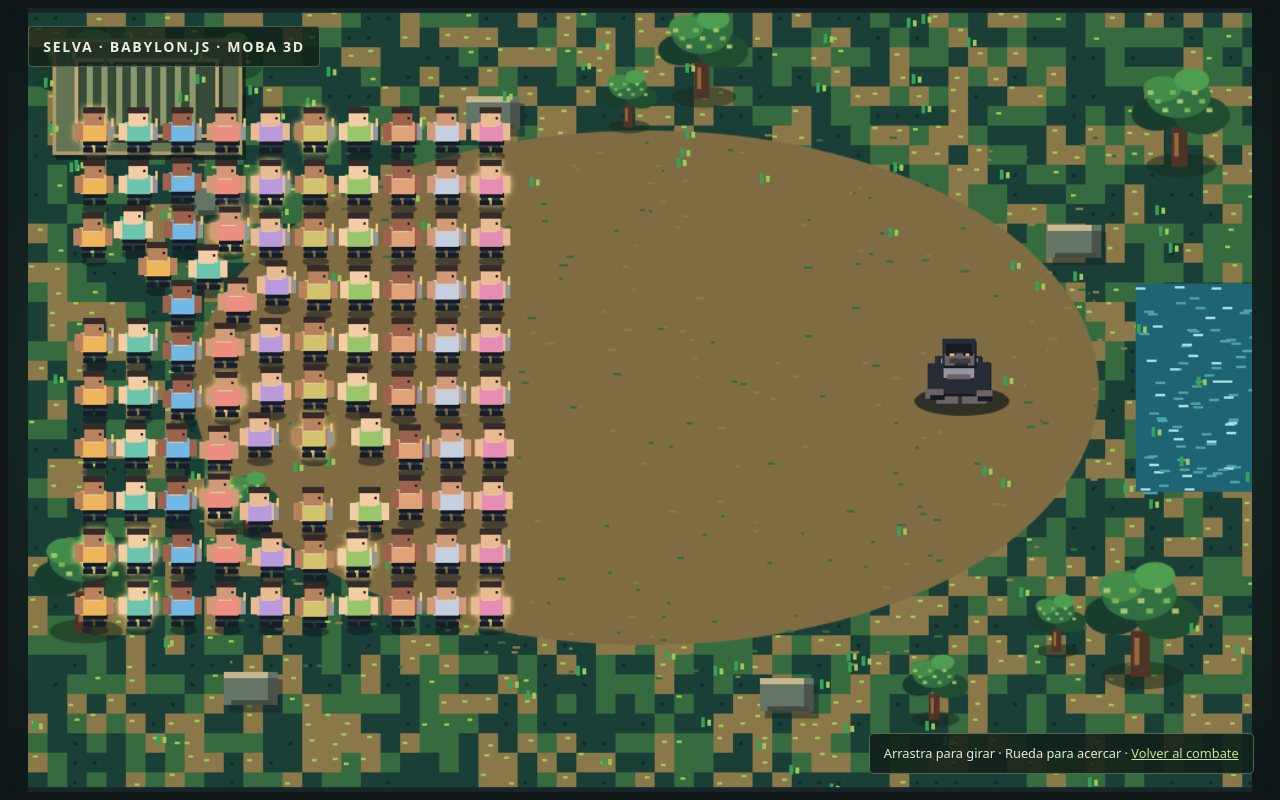
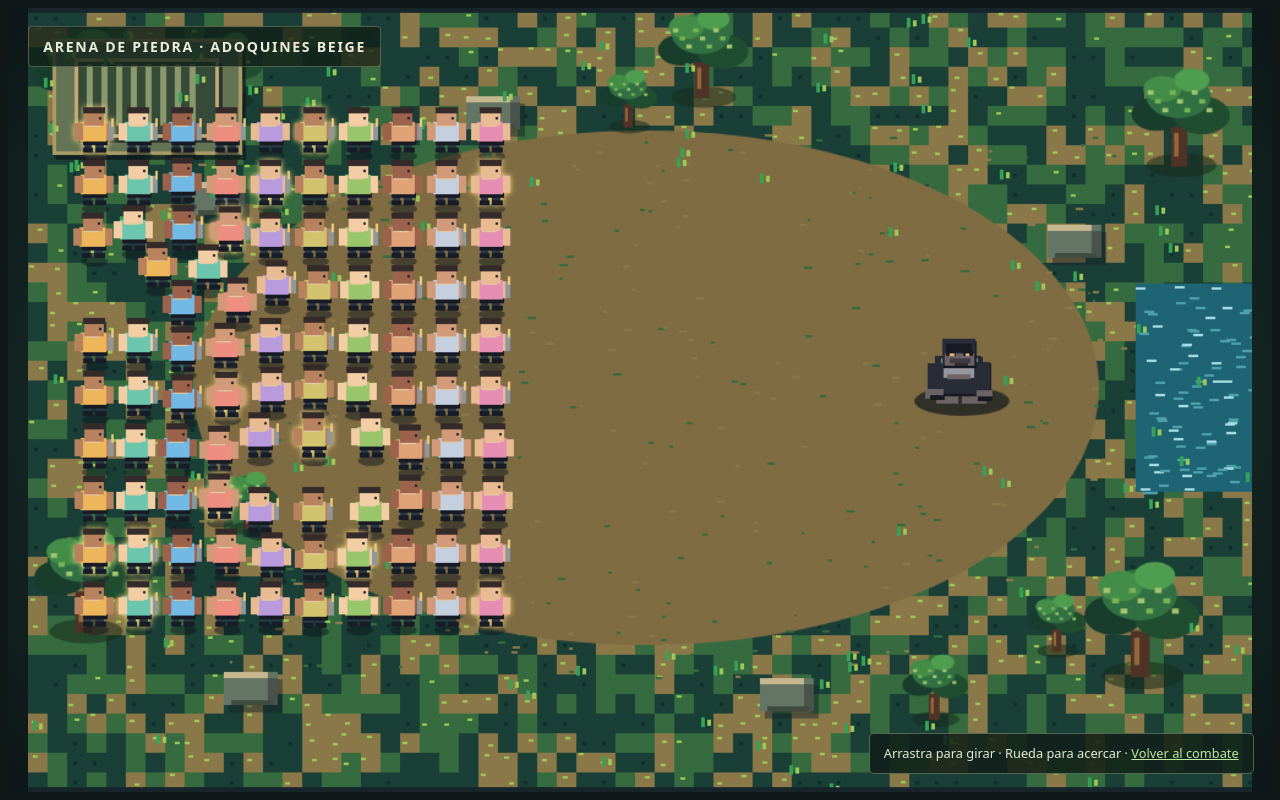
Before and after one commit to BrayanQuirino/gorilla, a React (Vite) app: page / in a window 1280 px wide. Built offline with nearby package versions, Linux system fonts and the light colour scheme.

Commit message:
ui(arena): label empty beige cobblestone arena instead of jungle

```diff
--- a/src/main.jsx
+++ b/src/main.jsx
@@ -495,7 +495,7 @@ function App() {
         </div>}
         <div className="arena" aria-busy={cargando_arena}>
           <canvas key={modo_visual} ref={canvas} width={ancho} height={alto} aria-label={ARENAS[batalla.arena].nombre}/>
-          <div className="nombre-arena">{VISTA_ESCENARIO?"SELVA · BABYLON.JS · MOBA 3D":ARENAS[batalla.arena].nombre}</div>
+          <div className="nombre-arena">{VISTA_ESCENARIO?"ARENA DE PIEDRA · ADOQUINES BEIGE":ARENAS[batalla.arena].nombre}</div>
           {VISTA_ESCENARIO&&<div className="indicacion-escenario">Arrastra para girar · Rueda para acercar · <a href="?combate=1">Volver al combate</a></div>}
           {(!VISTA_ESCENARIO&&(batalla.resultado||!iniciada||pausa_activa||cargando_arena))&&
             <div className="estado" role="status">{batalla.resultado||
```
